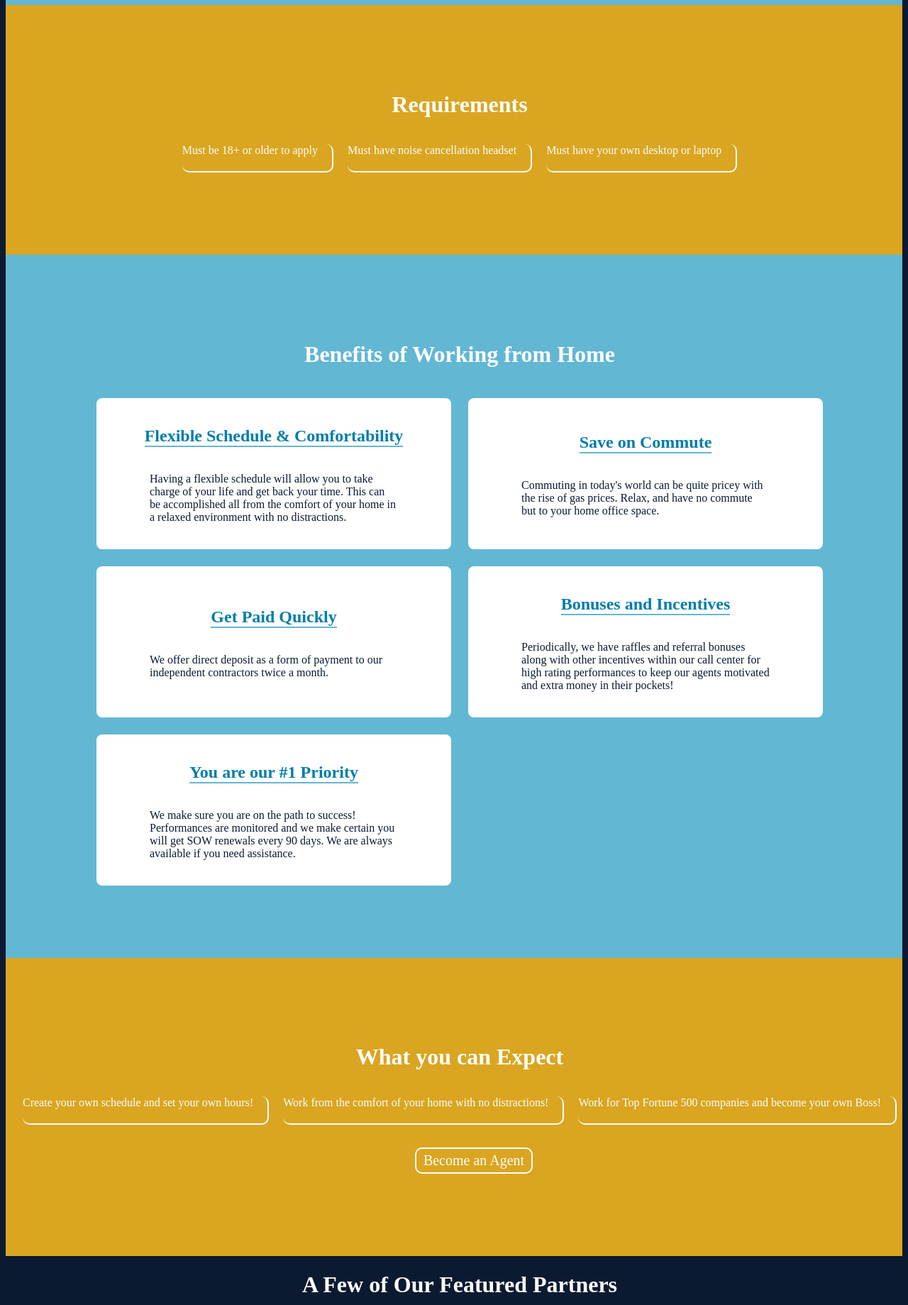
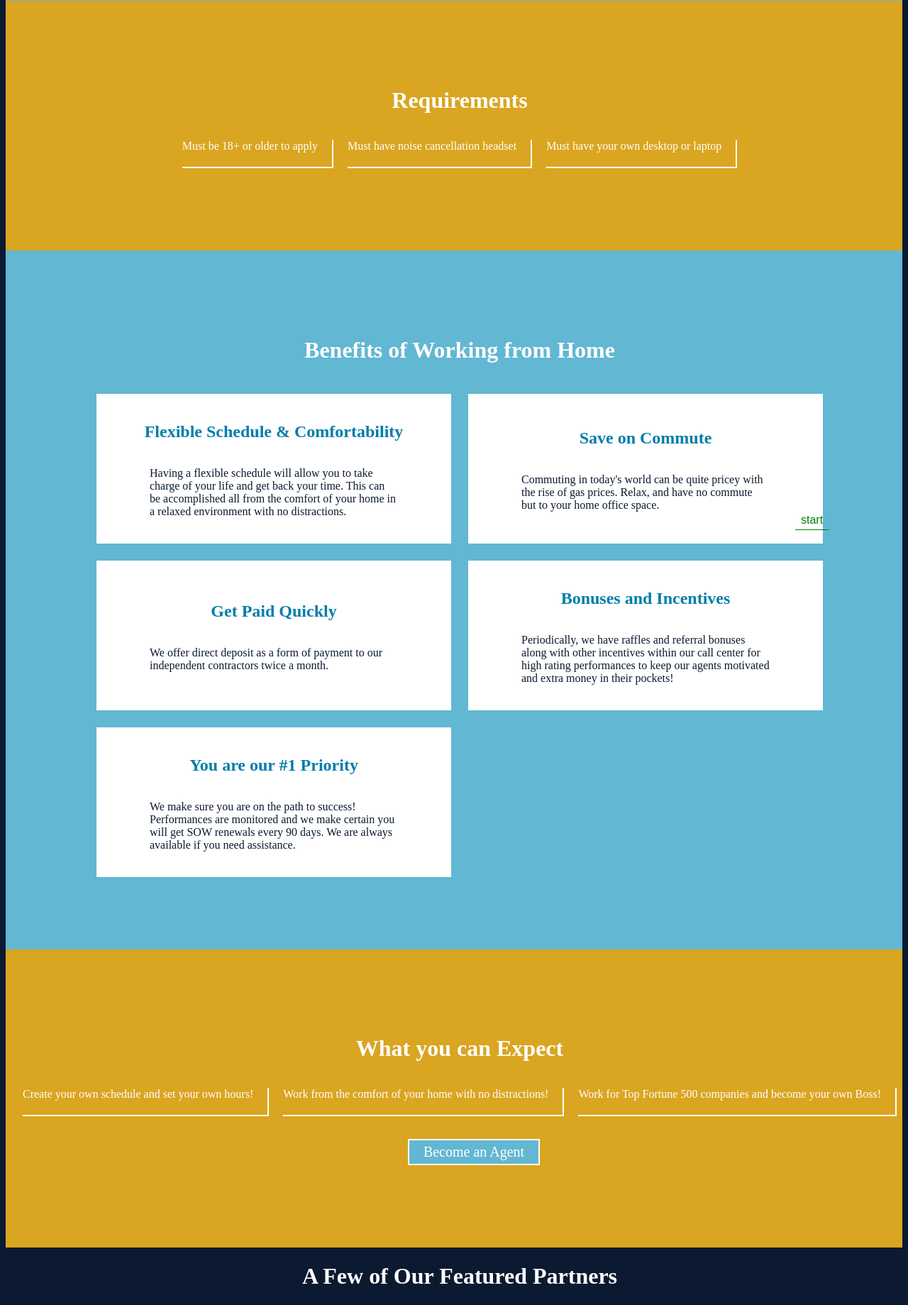
Before and after one commit to mcuascut/vl, a Django app: page / in a window 1280 px wide. Shown: the part 1701-3540 px from the top of the page at 71% size. Run offline with Django 4.2, Linux system fonts and the light colour scheme; parts of the project's set-up code (start-up, migrations or seed data) failed here and were passed over.

Commit message:
Added GSAP animations and edited CSS

```diff
--- a/home/templates/about.html
+++ b/home/templates/about.html
@@ -15,7 +15,7 @@
     <div class="bg">
             <div class="CEO-text">
                 <div>
-                    <img src="{% static 'images/ceo.webp' %}" alt="ceo portrait">
+                    <img class="CEO-img" src="{% static 'images/ceo.webp' %}" alt="ceo portrait">
                 </div>
                 <h1>Meet the CEO</h1>
                 <p>Virtual Line is established by <b>Amber Lawrence</b>, who leads countless amounts of dedicated agents to take back control of their life and money by working from the comfort of their homes, while being fully supported by her company. This company was built to provide financial freedom to agents looking to leave their humdrum 9-5 jobs and gain their time back while creating their own work schedule. Virtual Line is here to provide agents an opportunity to become their own bosses. We cannot wait to witness your success!</p>
--- a/home/templates/base.html
+++ b/home/templates/base.html
@@ -47,9 +47,13 @@
     {% endblock %}
 
 <div class="container footer">
-    <p>&copy; 2022 Virtual Line</p>
+    <p>&copy; 2023 <a href="https://webstar.studio" target="_blank" style="color:white; text-decoration: none;">Webstar.Studio</a></p>
 </div>
 
 <script src="{% static 'js/javascript.js' %}"></script>
+<script src="https://cdnjs.cloudflare.com/ajax/libs/gsap/3.11.5/gsap.min.js"></script>
+<script src="https://cdnjs.cloudflare.com/ajax/libs/gsap/3.11.5/ScrollTrigger.min.js"></script>
+<script src="{% static 'js/gsap.js' %}"></script>
+
 </body>
 </html>
--- a/home/templates/index.html
+++ b/home/templates/index.html
@@ -46,9 +46,9 @@
 <div class="container requirements">
     <h1>Requirements</h1>
     <div class="reqs">
-        <p>Must be 18+ or older to apply</p>
-        <p>Must have noise cancellation headset</p>
-        <p>Must have your own desktop or laptop</p>
+        <p class="req-p">Must be 18+ or older to apply</p>
+        <p class="req-p">Must have noise cancellation headset</p>
+        <p class="req-p">Must have your own desktop or laptop</p>
     </div>
 </div>
 
@@ -81,12 +81,12 @@
 <div class="container expectations">
     <h1>What you can Expect</h1>
     <div class="container expecs">
-        <p>Create your own schedule and set your own hours!</p>
-        <p>Work from the comfort of your home with no distractions!</p>
-        <p>Work for Top Fortune 500 companies and become your own Boss!</p>
+        <p class="ex-p">Create your own schedule and set your own hours!</p>
+        <p class="ex-p">Work from the comfort of your home with no distractions!</p>
+        <p class="ex-p">Work for Top Fortune 500 companies and become your own Boss!</p>
     </div>
     <ul class="list" style="display: flex; justify-content: center;">
-        <li id="become-button" style="border:2px solid white;"><a href="/become-an-agent/">Become an Agent</a></li>
+        <li class="bec" style="border:2px solid white;"><a href="/become-an-agent/" class="bec">Become an Agent</a></li>
     </ul>
 </div>
 
@@ -108,7 +108,7 @@
     </div>
     <div class="second">
         <div class="form">
-            <form action="/contact/" method="post">
+            <form action="/contact/" method="post" id="form">
                 <h2>If You Would Like to Work From Home,<br>Leave Us a Message
                     and We’ll Get Back to You:</h2>
                 {% csrf_token %}
--- a/static/css/style.css
+++ b/static/css/style.css
@@ -3,6 +3,14 @@
     color: white;
     overflow-x: hidden;
     scroll-behavior: smooth;
+}
+
+button:hover {
+    cursor: pointer;
+}
+
+button:active, li:active {
+    transform: scale(.9, .9);
 }
 
 /* p {
@@ -96,7 +104,12 @@
 #become-button {
     background-color: goldenrod;
     padding: 5px 10px;
-    border-radius: 10px;
+}
+
+.bec {
+    background-color: goldenrod;
+    padding: 5px 10px;
+    opacity: 0;
 }
 
 #become-button:active {
@@ -122,7 +135,6 @@
     /* background-color: rgba(80, 80, 80, .3); */
     font-size: 50px;
     padding: 50px 50px;
-    border-radius: 10px;
     animation-name: fade-in;
     animation-duration: 4s;
     animation-fill-mode: forwards;
@@ -233,6 +245,7 @@
 }
 
 .steps {
+    transform: translateX(-2000px);
     width: 50%;
     display: flex;
     flex-direction: column;
@@ -241,12 +254,10 @@
     padding: 20px 0;
     border: 2px solid rgb(98, 183, 211);
     background-color: rgb(255, 255, 255);
-    border-radius: 10px;
 }
 
 .steps h2 {
     color: rgb(0, 125, 170);
-    border-bottom: 2px solid rgb(98, 183, 211);
 }
 
 .steps p {
@@ -267,12 +278,16 @@
 }
 
 .CEO .bg {
+    transform: translateY(100px);
+    opacity: 0;
     background-color: rgba(255, 255, 255, .8);
     padding: 70px 0;
     width: 40%;
 }
 
-.CEO img {
+.CEO-img {
+    transform: translateY(100px);
+    opacity: 0;
     width: auto;
     height: 400px;
 }
@@ -291,6 +306,7 @@
 }
 
 .who-we-are {
+    opacity: 0;
     display: flex;
     flex-direction: column;
     justify-content: center;
@@ -325,10 +341,14 @@
 }
 
 .reqs p {
+    transform: translateX(-2000px);
     padding: 0 20px 20px 0;
     border-right: 2px solid white;
     border-bottom: 2px solid rgb(255, 255, 255);
-    border-radius: 10px;
+}
+
+.req-p:nth-child(odd) {
+    transform: translateX(-2000px);
 }
 
 /* -------------------- */
@@ -351,6 +371,7 @@
 }
 
 .ben {
+    transform: translateX(-2000px);
     display: flex;
     justify-content: center;
     align-items: center;
@@ -359,12 +380,10 @@
     padding: 20px 0;
     border: 2px solid rgb(98, 183, 211);
     background-color: rgb(255, 255, 255);
-    border-radius: 10px;
 }
 
 .ben h2 {
     color: rgb(0, 125, 170);
-    border-bottom: 2px solid rgb(98, 183, 211);
 }
 
 .ben p {
@@ -394,7 +413,10 @@
     padding: 0 20px 20px 0;
     border-right: 2px solid white;
     border-bottom: 2px solid rgb(255, 255, 255);
-    border-radius: 10px;
+}
+
+.ex-p {
+    transform: translateX(-2000px);
 }
 
 /* ---------------- */
@@ -440,12 +462,12 @@
     border: none;
     border-bottom: 2px solid rgb(98, 183, 211);
     border-right: 2px solid white;
-    border-radius: 10px;
     color: white;
     width: 80%;
 }
 
 .form form {
+    opacity: 0;
     display: flex;
     flex-direction: column;
 }
@@ -495,6 +517,7 @@
 /* Become An Agent Page */
 
 .become {
+    opacity: 0;
     justify-content: center;
     align-items: center;
     gap: 50px;
--- /dev/null
+++ b/static/js/gsap.js
@@ -0,0 +1,55 @@
+gsap.registerPlugin(ScrollTrigger);
+
+gsap.to(".steps", {duration: .5, scrollTrigger: {
+    trigger: ".steps",
+    start: "top bottom",
+    markers: false,
+}, x: 0, stagger: 0.3});
+
+gsap.to(".req-p", {duration: .5, scrollTrigger: {
+    trigger: ".requirements",
+    start: "top bottom",
+    markers: false,
+}, x: 0, stagger: 0.3});
+
+gsap.to(".ben", {duration: .5, scrollTrigger: {
+    trigger: ".benefits",
+    start: "top bottom",
+    markers: false,
+}, x: 0, stagger: 0.3});
+
+gsap.to(".ex-p", {duration: .5, scrollTrigger: {
+    trigger: ".expectations",
+    start: "top bottom",
+    markers: false,
+}, x: 0, stagger: 0.3});
+
+gsap.to(".bec", {duration: 1, scrollTrigger: {
+    trigger: ".bec",
+    start: "top bottom",
+    markers: false,
+},delay: 1, opacity: 1});
+
+gsap.to(".bec", {duration: 2, scrollTrigger: {
+    trigger: ".bec",
+    start: "top bottom",
+    markers: false,
+}, delay: 1.5, backgroundColor: "rgb(98, 183, 211)", color: "white"});
+
+gsap.to("#form", {duration: 1, scrollTrigger: {
+    trigger: ".form",
+    start: "50% bottom",
+    markers: false,
+}, opacity: 1});
+
+gsap.to(".become", {duration: 3, opacity: 1});
+
+gsap.to(".bg", {duration: 1, transform: "translateY(0)", opacity: 1});
+
+gsap.to(".CEO-img", {duration: 1, delay: 1, transform: "translateY(0)", opacity: 1});
+
+gsap.to(".who-we-are", {duration: 1, scrollTrigger: {
+    trigger: ".who-we-are",
+    start: "50% bottom",
+    markers: true,
+}, opacity: 1});
--- a/vl/settings.py
+++ b/vl/settings.py
@@ -67,8 +67,8 @@
 # https://docs.djangoproject.com/en/3.1/ref/settings/#databases
 DEVELOPMENT_MODE = os.getenv("DEVELOPMENT_MODE", "False") == "True"
 
-# DEVELOPMENT_MODE = True
-# DEBUG = True
+DEVELOPMENT_MODE = True
+DEBUG = True
 
 if DEVELOPMENT_MODE is True:
     DATABASES = {
```
